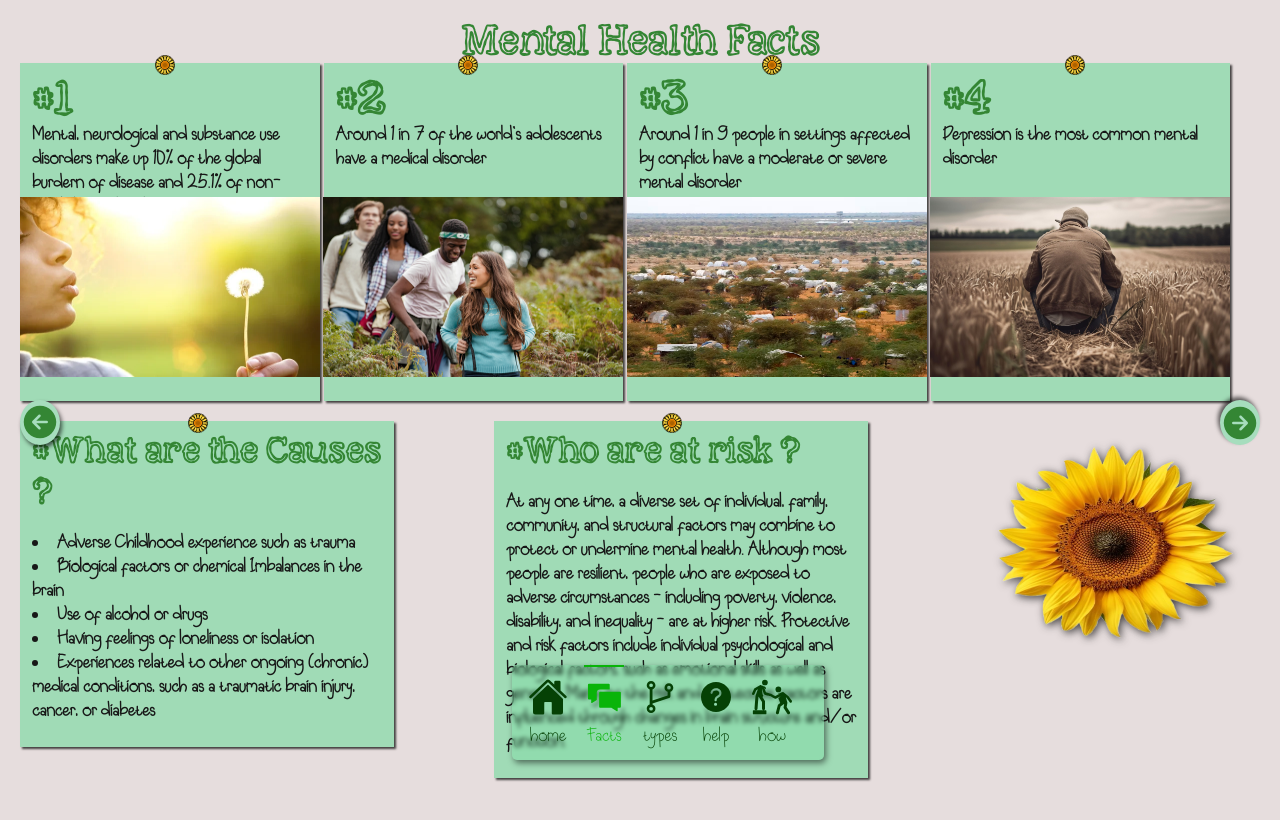
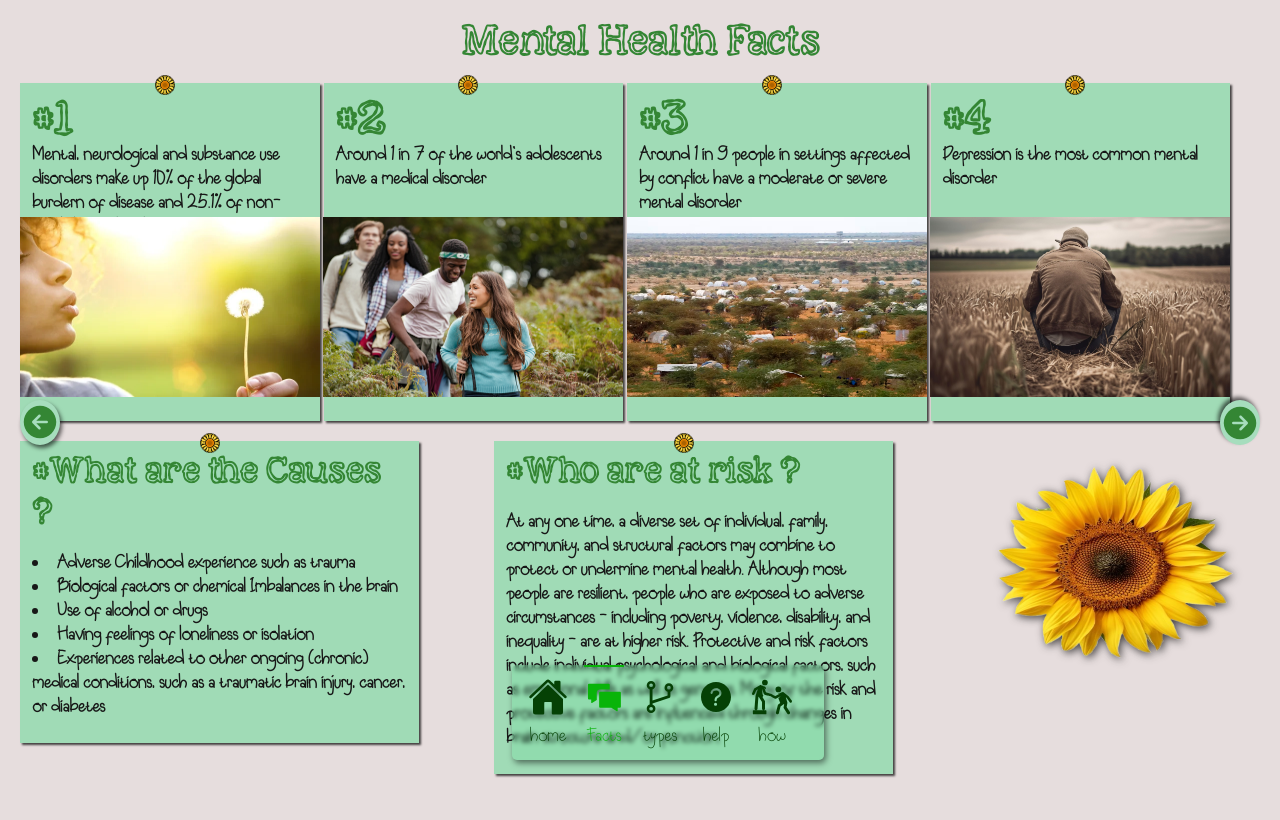
Before and after one commit to DannyK05/mental_health_awareness_site, a Next.js app: page /mental-health-facts in a window 1280 px wide. Shown: the top 820 px of the page. Built offline with nearby package versions, Linux system fonts and the light colour scheme.

Commit message:
chore: small fix

```diff
--- a/src/modules/mental-health-facts/index.scss
+++ b/src/modules/mental-health-facts/index.scss
@@ -50,6 +50,7 @@
   padding: 16px;
   &__title {
     text-align: center;
+    margin-bottom: 20px;
   }
   &__sticky-notes {
     display: flex;
@@ -66,7 +67,7 @@
       filter: drop-shadow(2px 2px 4px rgba(19, 18, 18, 0.774));
     }
     .sticky-note {
-      width: 30%;
+      width: 32%;
       h1 {
         margin-bottom: 20px;
         font-size: 28px;
```
